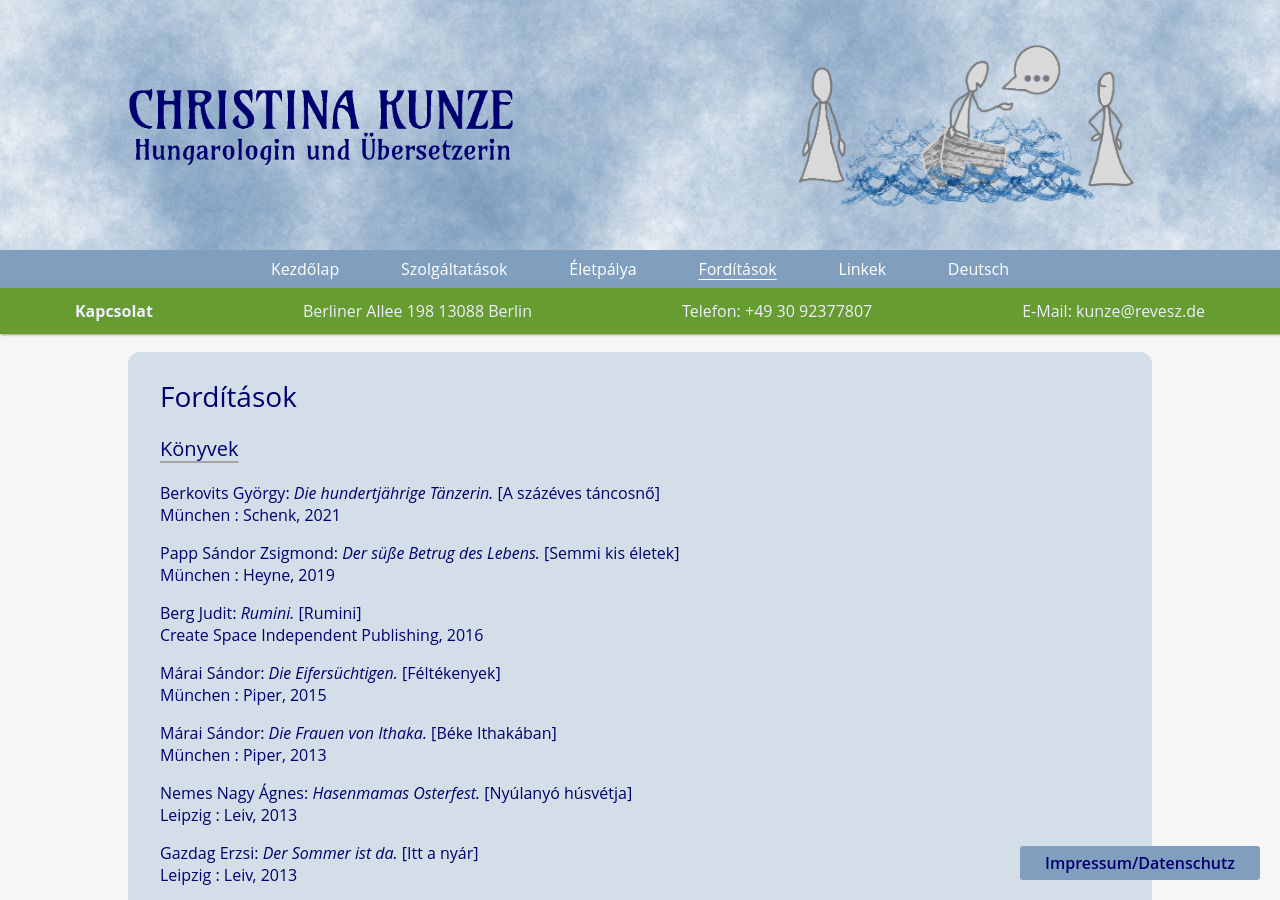
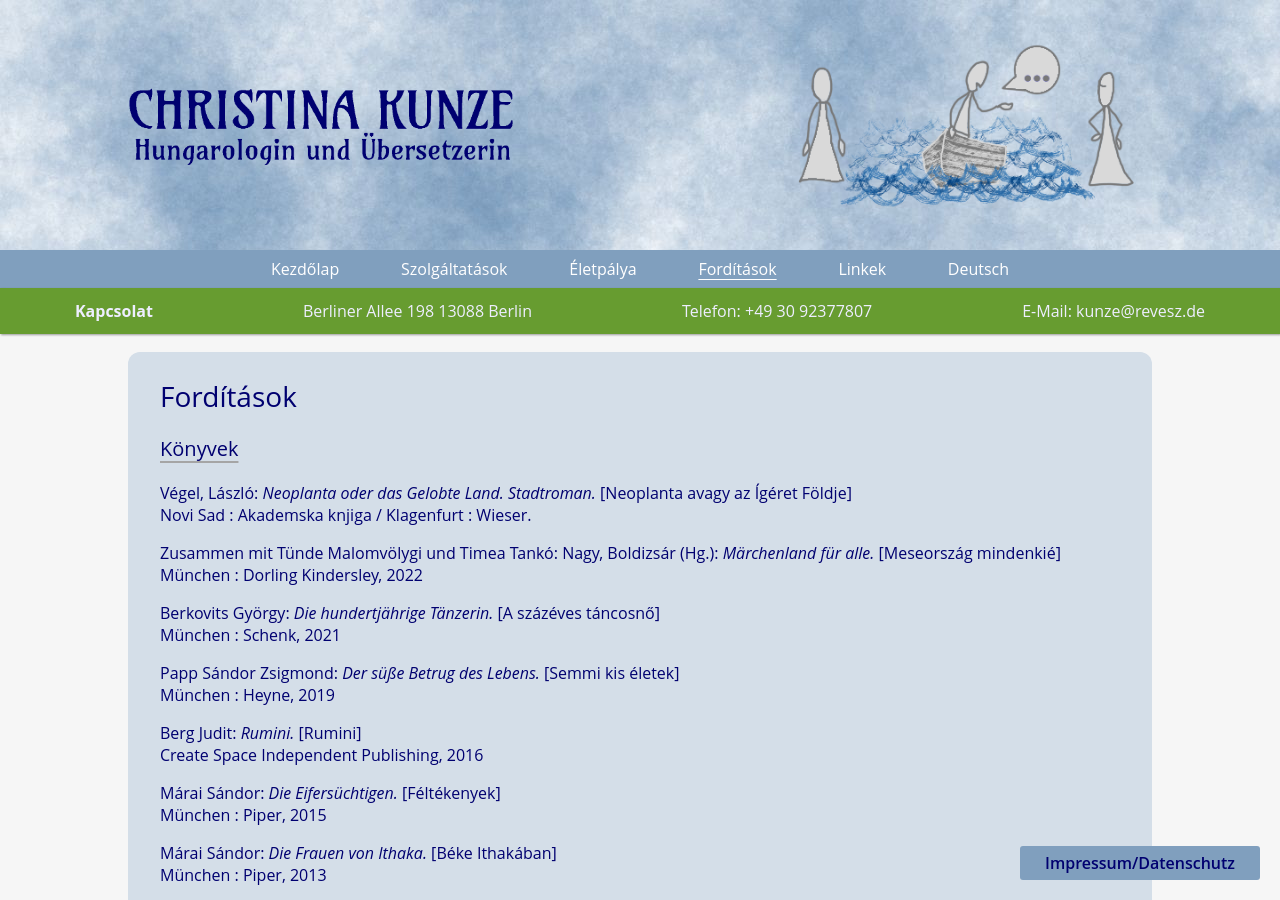
Before and after one commit to rixx/revesz.de, a Jekyll site: the page built from publikationen_ung.md, in a window 1280 px wide and 900 px high. Built offline with Jekyll 4.4.1, drawn with Linux system fonts in a browser that asks for light colours.

Commit message:
Update publikationen_ung.md

```diff
--- a/publikationen_ung.md
+++ b/publikationen_ung.md
@@ -7,6 +7,8 @@
 <h1>Fordítások</h1>
 
 <h3>Könyvek</h3>
+<p>Végel, László: <span style="font-style:italic">Neoplanta oder das Gelobte Land. Stadtroman.</span> [Neoplanta avagy az Ígéret Földje] <br>Novi Sad : Akademska knjiga / Klagenfurt : Wieser.
+<p>Zusammen mit Tünde Malomvölygi und Timea Tankó: Nagy, Boldizsár (Hg.): <span style="font-style:italic">Märchenland für alle.</span> [Meseország mindenkié] <br>München : Dorling Kindersley, 2022
 <p>Berkovits György: <span style="font-style:italic">Die hundertjährige Tänzerin.</span> [A százéves táncosnő] <br>München : Schenk, 2021
 <p>Papp Sándor Zsigmond: <span style="font-style:italic">Der süße Betrug des Lebens.</span> [Semmi kis életek] <br>München : Heyne, 2019
 <p>Berg Judit: <span style="font-style:italic">Rumini.</span> [Rumini] <br>Create Space Independent Publishing, 2016
```
